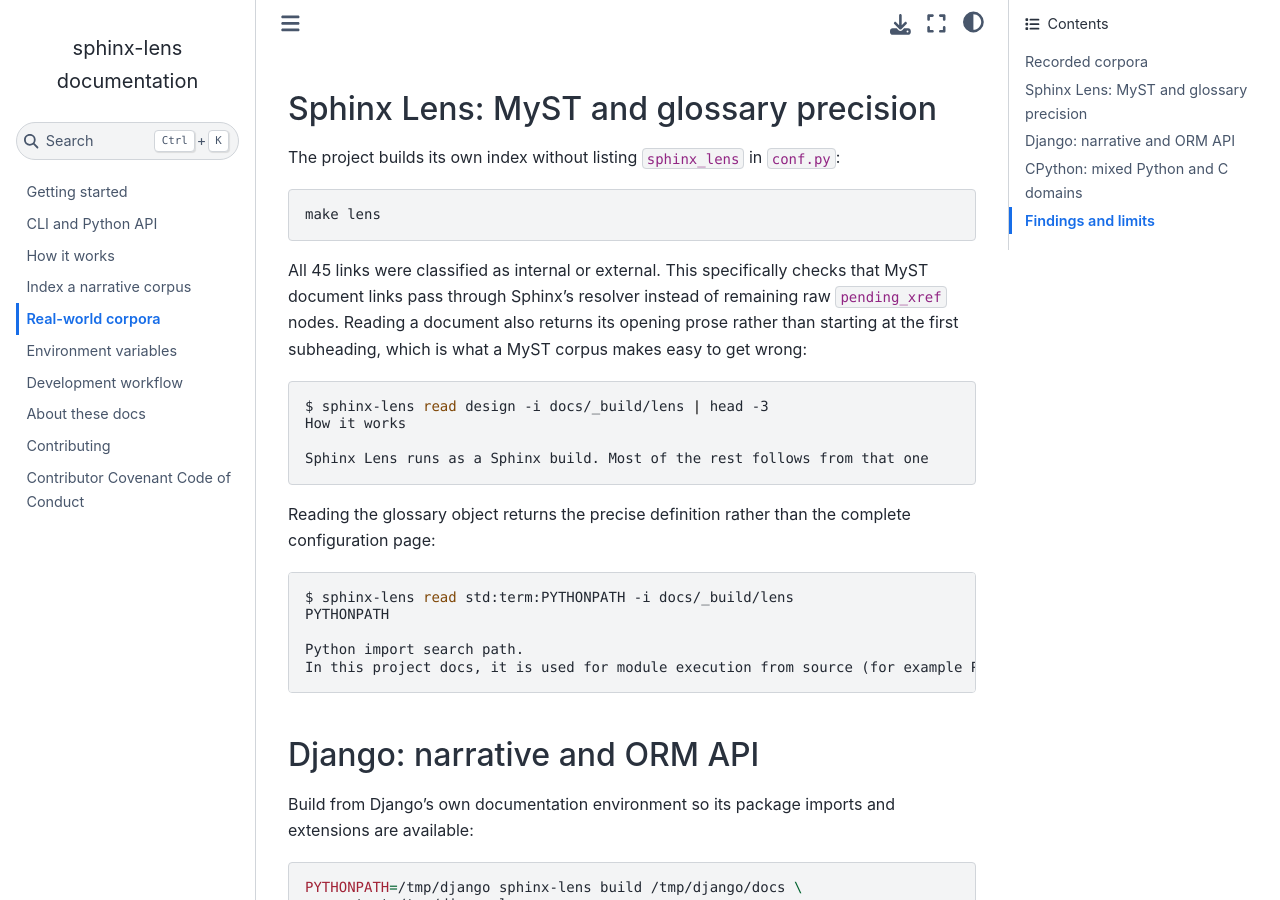
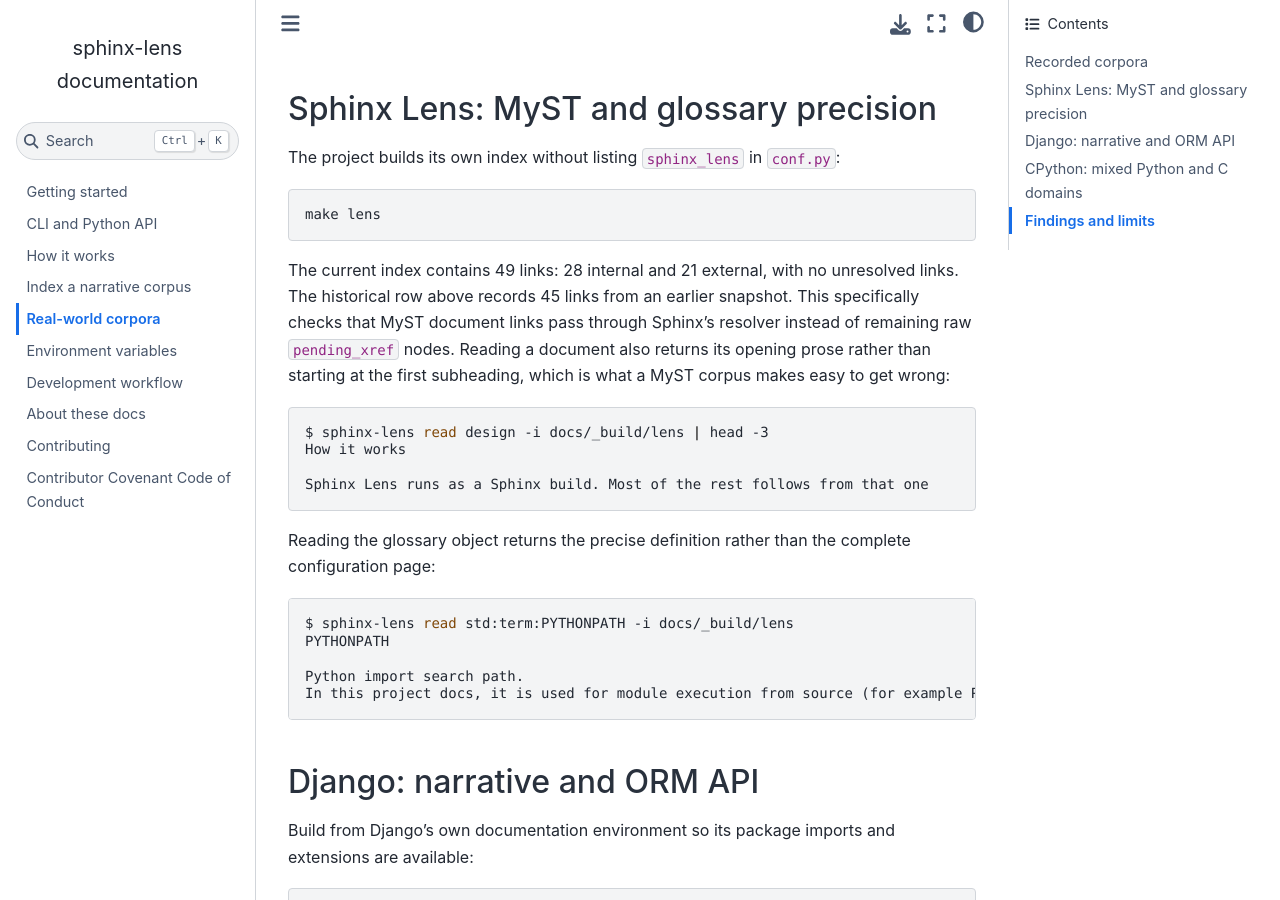
Before and after one commit to mgaitan/sphinx-lens, a Sphinx documentation site: the page built from docs/corpus_evaluation.md, in a window 1280 px wide and 900 px high, scrolled down 1162 px. Built offline with Sphinx 7.4.7 and the Sphinx Book theme 1.1.4, drawn with Linux system fonts in a browser that asks for light colours.

Commit message:
Clarify link resolution metrics

````diff
--- a/docs/corpus_evaluation.md
+++ b/docs/corpus_evaluation.md
@@ -46,9 +46,11 @@
 make lens
 ```
 
-All 45 links were classified as internal or external. This specifically checks
-that MyST document links pass through Sphinx's resolver instead of remaining
-raw `pending_xref` nodes. Reading a document also returns its opening prose
+The current index contains 49 links: 28 internal and 21 external, with no
+unresolved links. The historical row above records 45 links from an earlier
+snapshot. This specifically checks that MyST document links pass through Sphinx's
+resolver instead of remaining raw `pending_xref` nodes. Reading a document also
+returns its opening prose
 rather than starting at the first subheading, which is what a MyST corpus makes
 easy to get wrong:
 
````
Also changed, not shown: docs/reference.md (+6 -0 lines).
